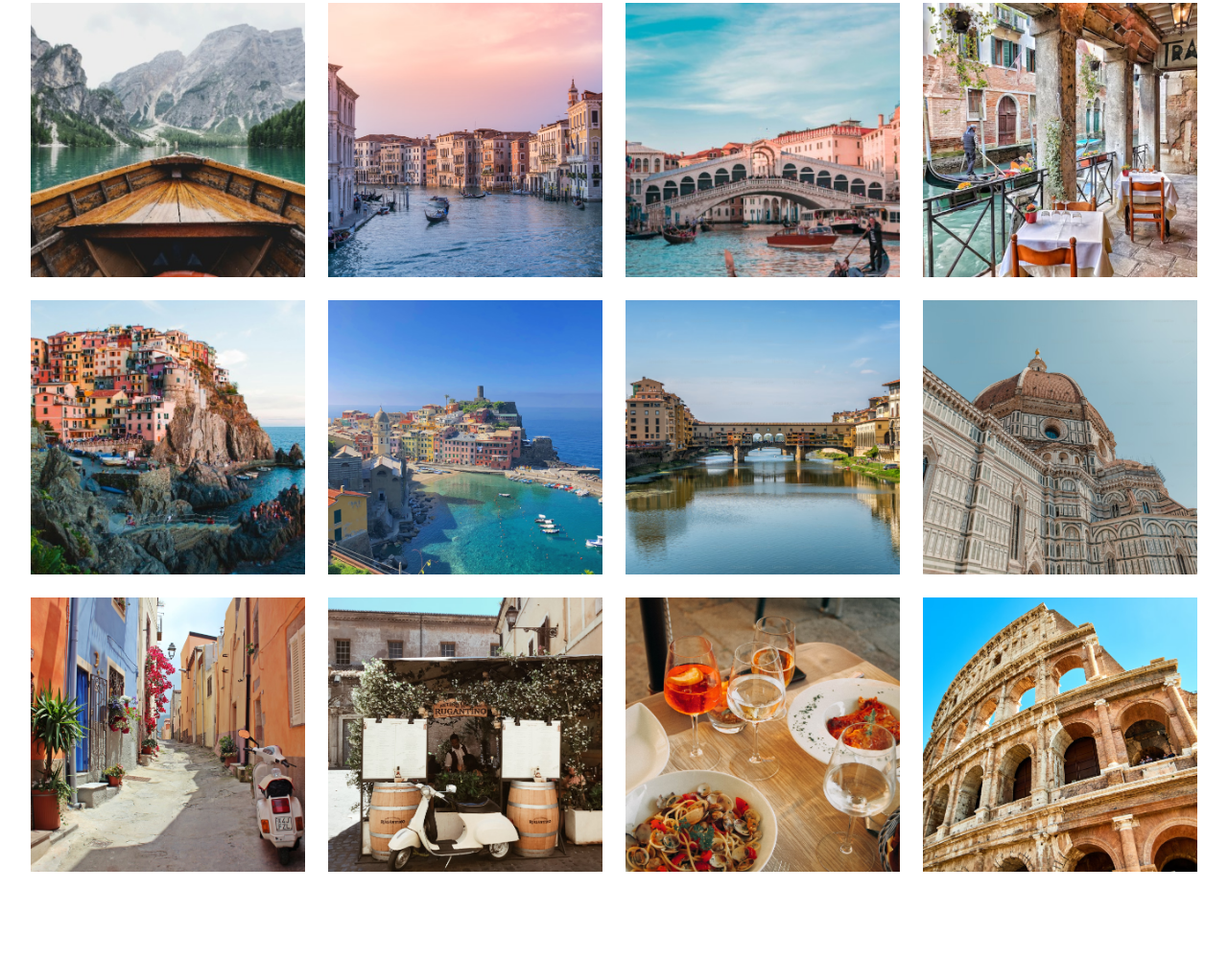
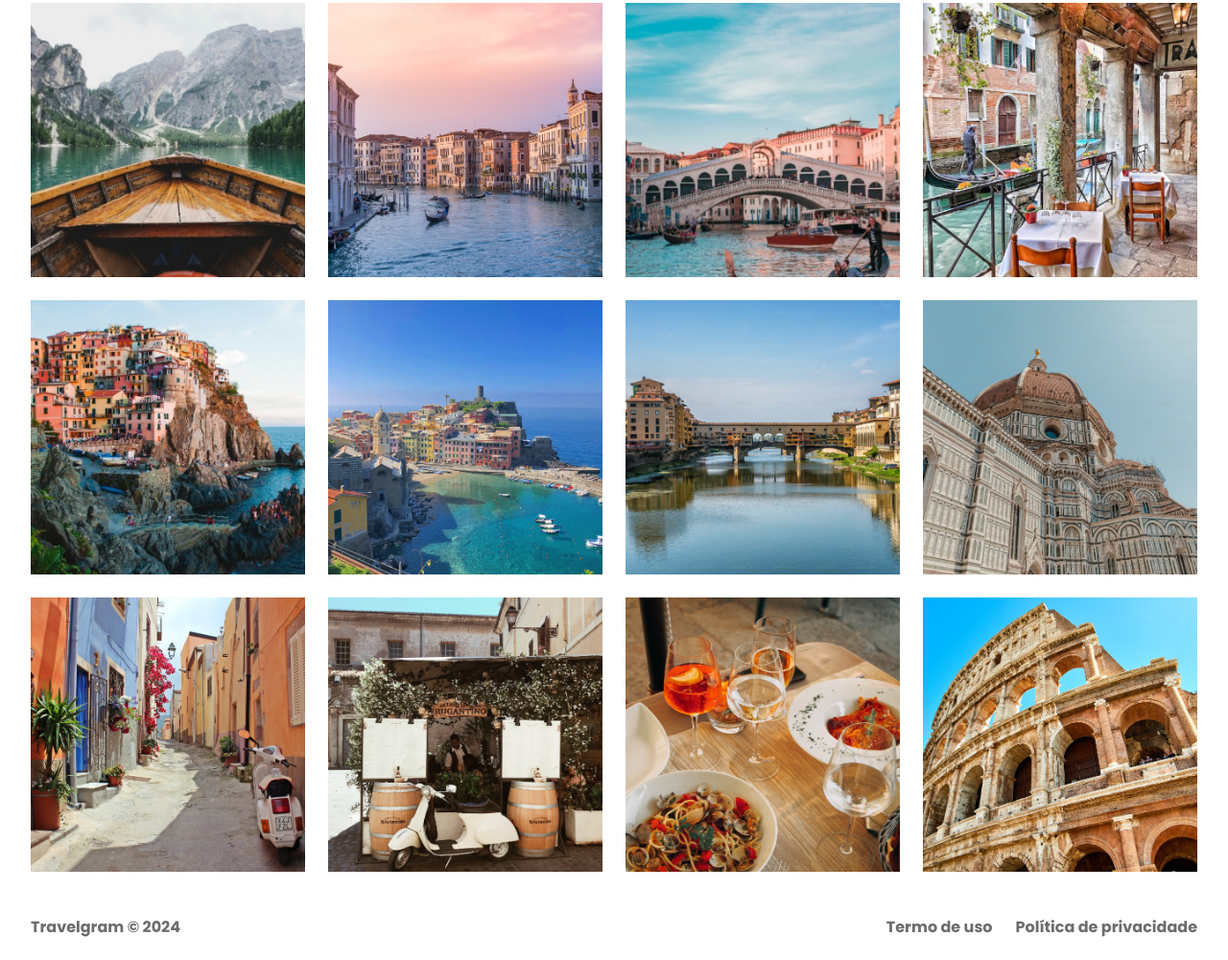
Before and after one commit to minicena/projeto-travelgram, a plain HTML site: page index.html in a window 1280 px wide. Shown: the part 357-1358 px from the top of the page at 96% size. Before the commit the page ends 1290 px from the top, so only its background shows below. Drawn offline with Linux system fonts and the light colour scheme.

Commit message:
done footer

```diff
--- a/index.html
+++ b/index.html
@@ -63,6 +63,7 @@
             </div>
         </header>
     </div>
+
     <main class="container">
         <img src="assets/images/Image 01.png" alt="...">
         <img src="assets/images/Image 02.png" alt="...">
@@ -77,5 +78,17 @@
         <img src="assets/images/Image 11.png" alt="...">
         <img src="assets/images/Image 12.png" alt="...">
     </main>
+
+    <footer class="container">
+        <span>
+            Travelgram &copy; 2024
+        </span>
+        <span>
+            Termo de uso
+        </span>
+        <span>
+            Política de privacidade
+        </span>
+    </footer>
 </body>
 </html>
--- /dev/null
+++ b/styles/footer.css
@@ -0,0 +1,10 @@
+footer {
+    display: flex;
+    gap: 24px;
+    padding-block: 24px;
+}
+
+footer span:nth-child(1) {
+    margin-right: auto;
+
+}
--- a/styles/index.css
+++ b/styles/index.css
@@ -2,3 +2,4 @@
 @import url(nav.css);
 @import url(header.css);
 @import url(main.css);
+@import url(footer.css);
```
